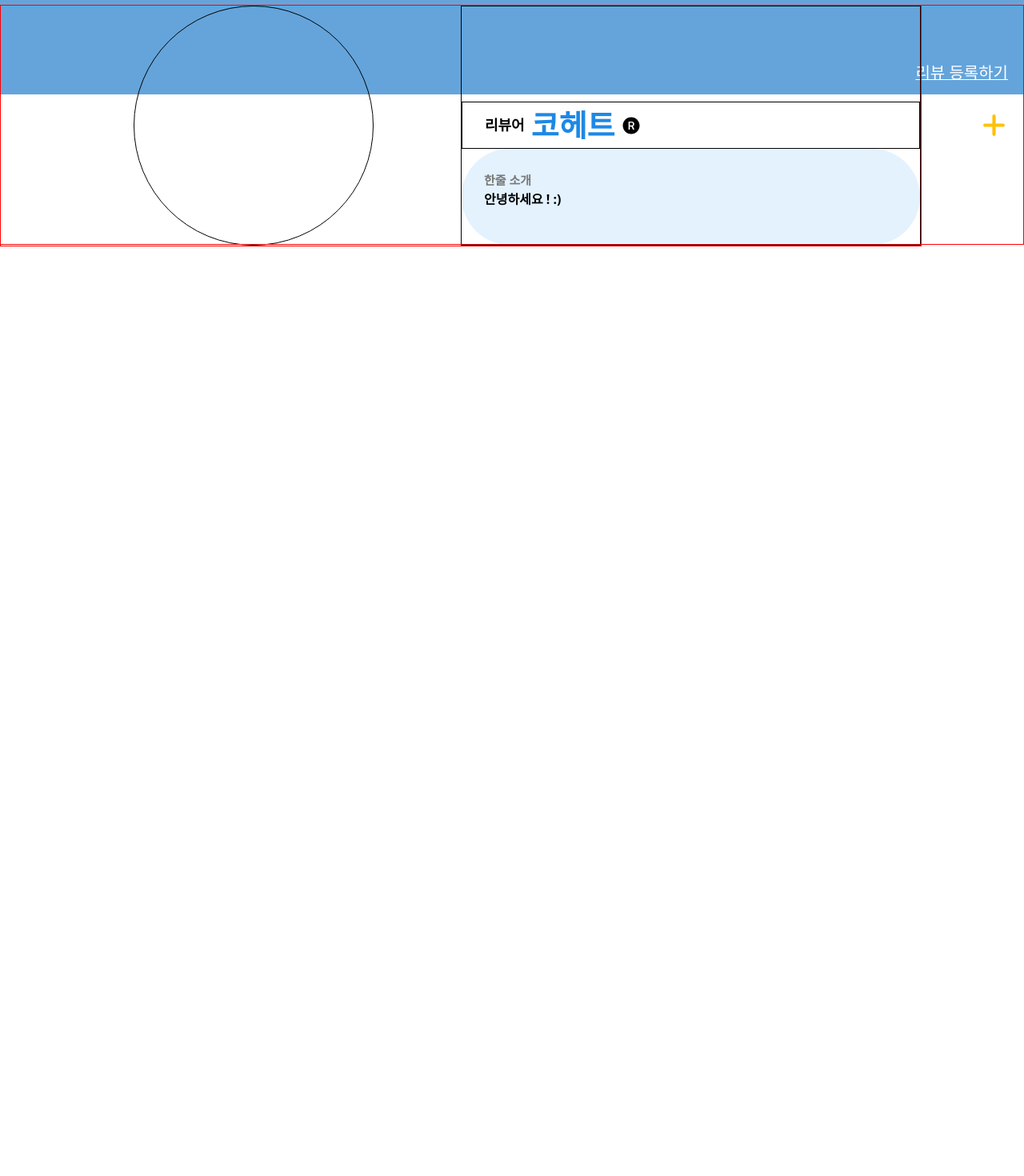
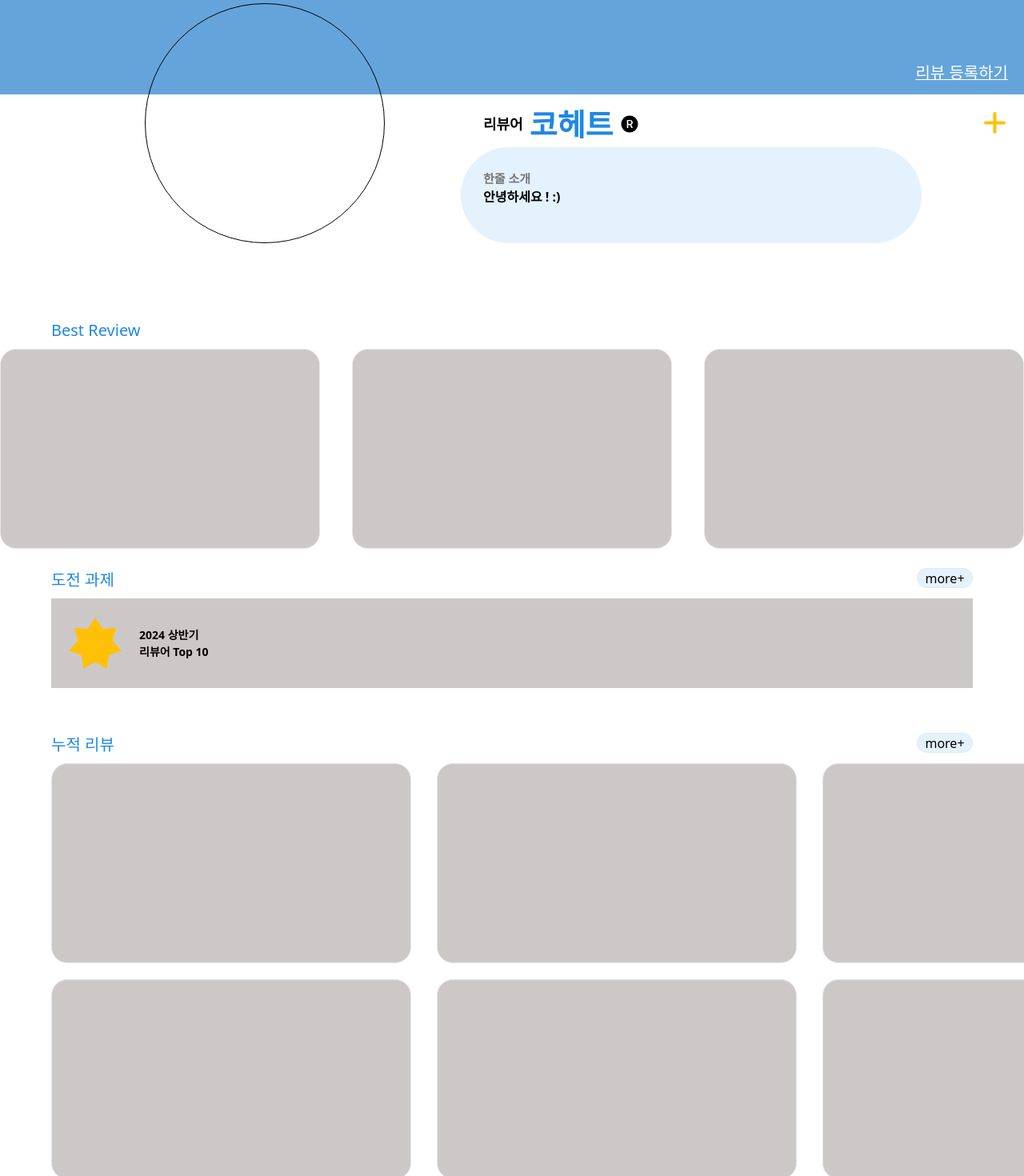
Before and after one commit to TEAM-ALOM/reeltalk-fe, a Next.js app: page /my-page in a window 1280 px wide. Shown: the part 220-1690 px from the top of the page at 80% size. Before the commit the page ends 800 px from the top, so only its background shows below. Built offline with nearby package versions, Linux system fonts and the light colour scheme.

Commit message:
마이페이지 틀 완성
- best review 완성
- 도전과제 완성
- 누적리뷰 완성 (옆으로 스크롤바 생성)

```diff
--- a/app/my-page/page.tsx
+++ b/app/my-page/page.tsx
@@ -2,28 +2,28 @@ import React from "react";
 import Image from "next/image";
 import { FaPlus } from "react-icons/fa6";
 import { AiFillTrademarkCircle } from "react-icons/ai";
+import { GiSevenPointedStar } from "react-icons/gi";
 
 export default function  MyPage() {
     return (
         <main className="flex flex-col justify-center items-center w-full relative">
             {/* 파란색 영역*/}
-            <div className="w-full h-full min-h-[280px] lg:min-h-[280px] bg-[#64A4DB] flex flex-col justify-between">
+            <div className="w-full h-full min-h-[280px] lg:min-h-[280px] bg-[#64A4DB] flex flex-col justify-between relative">
                 <div className="text-[#FFC107] lg:text-[30px] md:text-[28px] my-3 mx-5 font-semibold px-3">My Page</div>
                 <button className="lg:text-[20px] md:text-[15px] text-[#FFFFFF] underline decoration-1 my-3 mx-5 flex justify-end">리뷰 등록하기</button>
             </div>
+            {/* 프로필 이미지 영역*/}
+            <div className="absolute min-h-[300px] w-full h-40 top-[10%] grid grid-cols-[90%_10%] z-10">
 
-            {/* 프로필 이미지 영역*/}
-            <div className="absolute min-h-[300px] w-full h-40 top-[60%] grid grid-cols-[90%_10%]">
-
-                <div className="border border-3 border-[red] w-full h-full grid lg:grid-cols-2 md:grid-cols-1 md:place-items-center">
+                <div className="w-full h-full grid lg:grid-cols-2 md:grid-cols-1 md:place-items-center">
                     {/*<Image src="/img/profile.png" alt="프로필 이미지" width={100} height={100} /> */}
                     {/* 프로필*/}
-                    <div className="border border-3 border-black max-w-[300px] max-h-[300px] min-w-[300px] ml-[10%] min-h-[300px] w-[15vw] h-[15vw] rounded-full aspect-square self-start flex-grow-0"/>
+                    <div className="border border-black border-3 max-w-[300px] max-h-[300px] min-w-[300px] ml-[15%] min-h-[300px] w-[15vw] h-[15vw] rounded-full aspect-square self-start flex-grow-0"/>
 
                     {/* 리뷰어 및 한줄소개*/}
-                    <div className="h-full w-full grid grid-rows-[1fr_auto_auto] border border-3 border-black">
+                    <div className="h-full w-full grid grid-rows-[1fr_auto_auto]">
                         <div></div>
-                        <div className="flex items-center border border-3 border-black items-center space-x-2">
+                        <div className="flex items-center items-center space-x-2">
                             <div className="text-[18px] font-semibold pl-7">리뷰어</div>
                             <div className="text-[38px] font-semibold text-[#1E88E5]">코헤트</div>
                             <AiFillTrademarkCircle className="w-6 h-6"/>
@@ -35,7 +35,7 @@ export default function  MyPage() {
                     </div>
                 </div>
 
-                <div className="border border-3 border-[red] w-full h-full flex justify-end items-center md:absolute md:right-0 md:top-1/2 md:transform md:-translate-y-1/2">
+                <div className="w-full h-full flex justify-end items-center md:absolute md:right-0 md:top-1/2 md:transform md:-translate-y-1/2">
                     <button className="px-5">
                         <FaPlus className="w-[33px] h-[33px] text-[#FFC107]"/>
                     </button>
@@ -44,7 +44,67 @@ export default function  MyPage() {
             </div>
 
             {/* 하얀색 영역*/}
-            <div className="">
+            <div className="w-full lg:pt-[280px] md:pt-[400px] sm:pt-[400px] flex flex-col gap-4">
+
+                {/* Best Review*/}
+                <div className="w-full min-h-[250px] flex flex-col">
+                    <div className="text-[#1E88E5] text-[20px] px-[5%]">Best Review</div>
+                    <div className="w-full h-full py-2 flex justify-center items-center gap-10">
+                        <div className="lg:w-[425px] lg:h-[250px] md:w-[300px] md:h-[200px] sm:w-[180px] sm:h-[130px] bg-[#CDC8C8] border rounded-[20px]"></div>
+                        <div className="lg:w-[425px] lg:h-[250px] md:w-[300px] md:h-[200px] sm:w-[180px] sm:h-[130px] bg-[#CDC8C8] border rounded-[20px]"></div>
+                        <div className="lg:w-[425px] lg:h-[250px] md:w-[300px] md:h-[200px] sm:w-[180px] sm:h-[130px] bg-[#CDC8C8] border rounded-[20px]"></div>
+                    </div>
+                </div>
+
+                {/* 도전과제*/}
+                <div className="w-full min-h-[150px] grid grid-rows-[auto_1fr]">
+                    <div className="px-[5%] flex justify-between">
+                        <span className="text-[#1E88E5] text-[20px]">도전 과제</span>
+                        <button className="w-[70px] h-[25px] bg-[#E3F2FD] border rounded-[20px] flex justify-center items-center">more+</button>
+                    </div>
+                    <div className="w-full h-full pt-2 left-[50%] flex justify-center items-center">
+                        <div className="w-[90%] h-full bg-[#CDC8C8] flex items-center">
+                            <GiSevenPointedStar className="w-[70px] h-[70px] text-[#FFC107] mx-5"/>
+                            <div className="flex flex-col text-[14px] font-semibold justify-center">
+                                <span>2024 상반기</span>
+                                <span>리뷰어 Top 10</span>
+                            </div>
+                        </div>
+                    </div>
+                </div>
+
+                {/* 누적 리뷰*/}
+                <div className="w-full min-h-[550px] mt-10">
+                    <div className="px-[5%] flex justify-between">
+                        <span className="text-[#1E88E5] text-[20px]">누적 리뷰</span>
+                        <button className="w-[70px] h-[25px] bg-[#E3F2FD] border rounded-[20px] flex justify-center items-center">more+</button>
+                    </div>
+
+                    <div className="w-full h-full pt-2 left-[50%] flex flex-col pl-[5%]">
+                        <div className="flex overflow-x-auto whitespace-nowrap scrollbar-hide space-x-8">
+                            {[1,2,3,4].map((index) => (
+                                <div
+                                className="space-x-3 items-center"
+                                key={index}
+                                >
+                                    <div className="w-[450px] h-[250px] bg-[#CDC8C8] border rounded-[20px]"></div>
+                                </div>
+                            ))}
+                        </div>
+
+                        <div className="flex overflow-x-auto whitespace-nowrap scrollbar-hide space-x-8">
+                            {[1,2,3,4].map((index) => (
+                                <div
+                                className="space-x-3 items-center"
+                                key={index}
+                                >
+                                    <div className="w-[450px] h-[250px] bg-[#CDC8C8] border rounded-[20px] my-5"></div>
+                                </div>
+                            ))}
+                        </div>
+                    </div>
+
+                </div>
             </div>
         </main>
     )
```
